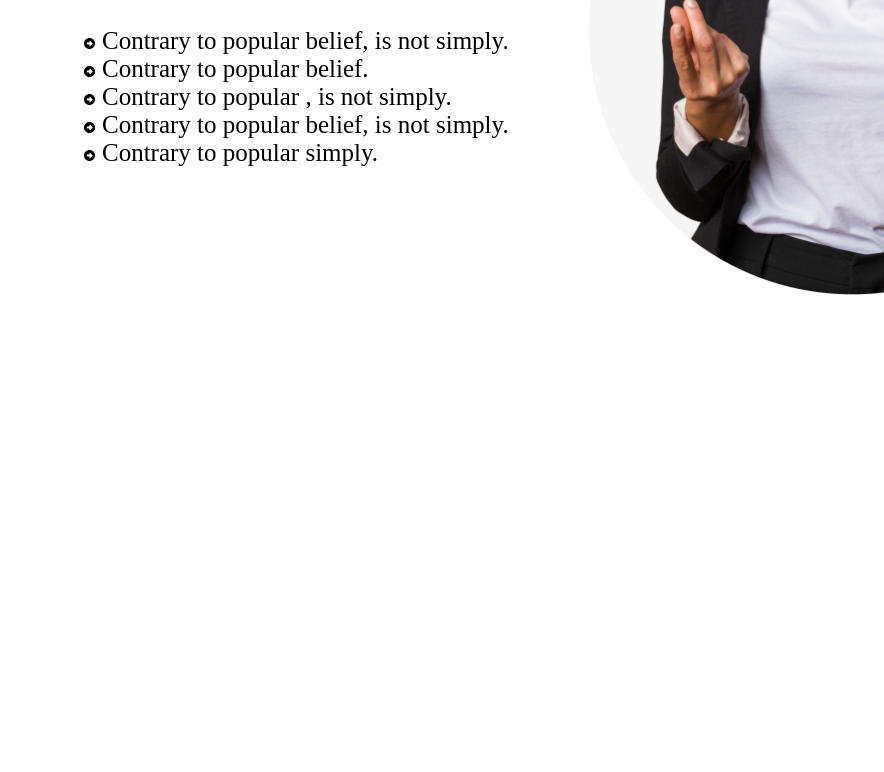
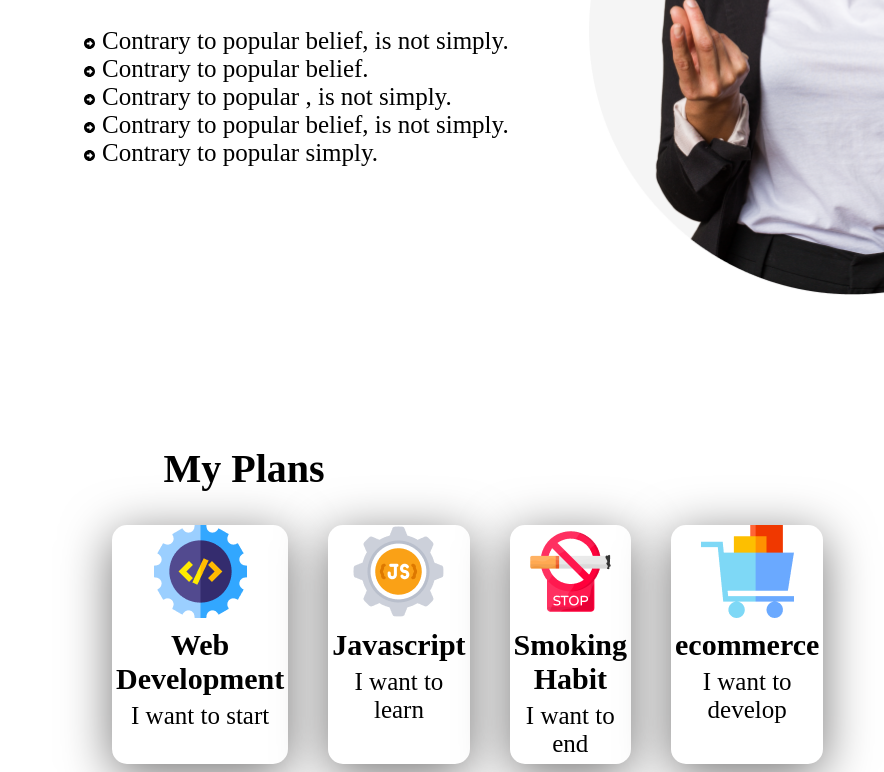
Before and after one commit to najibvai/first-assignment, a plain HTML site: page index.html in a window 1280 px wide. Shown: the part 1375-2147 px from the top of the page, without its empty margins (396-1280 px from the left). Before the commit the page ends 1678 px from the top, so only its background shows below. Drawn offline with Linux system fonts and the light colour scheme.

Commit message:
body added

```diff
--- a/index.html
+++ b/index.html
@@ -32,9 +32,32 @@
                 <img src="images/person.png" alt="" width="569px" height="723.3px">
             </div>
         </section>
-
-
-
+        <!-- My Plans -->
+        <section class="my-plans">
+            <h2 class="plans-head">My Plans</h2>
+            <div class="expert-in">
+                <div class="skill">
+                    <img src="images/icons/web.png" alt="" srcset="">
+                    <p class="skill-title">Web Development</p>
+                    <p class="skill-description">I want to start</p>
+                </div>
+                <div class="skill">
+                    <img src="images/icons/js.png" alt="" srcset="">
+                    <p class="skill-title">Javascript</p>
+                    <p class="skill-description">I want to learn</p>
+                </div>
+                <div class="skill">
+                    <img src="images/icons/smoke.png" alt="" srcset="">
+                    <p class="skill-title">Smoking Habit</p>
+                    <p class="skill-description">I want to end</p>
+                </div>
+                <div class="skill">
+                    <img src="images/icons/ecom.png" alt="" srcset="">
+                    <p class="skill-title">ecommerce</p>
+                    <p class="skill-description">I want to develop</p>
+                </div>
+            </div>
+        </section>
     </main>
 
 </body>
--- a/style/assignment.css
+++ b/style/assignment.css
@@ -1,17 +1,18 @@
-.head{
+.head {
     background-image: url('/images/banner/banner2.png');
     background-repeat: no-repeat;
     width: 1600px;
     height: 809px;
     display: flex;
     align-items: center;
-    margin:auto;
+    margin: auto;
 }
 
-.header{
-    margin-left: 500px;}
+.header {
+    margin-left: 500px;
+}
 
-.btn-primary{
+.btn-primary {
     width: 160px;
     height: 64px;
     font-weight: 600;
@@ -21,33 +22,67 @@
     border: 1;
 }
 
-section li{
-    list-style:url(/images/icons/circle-right-solid.svg);
+section li {
+    list-style: url(/images/icons/circle-right-solid.svg);
 }
 
 
-    .section{
+.section {
     display: flex;
     margin-top: 130px;
     margin-left: 450px;
     margin-right: 322px;
     width: 1072px;
     height: 723.3px;
-        content:none;
+    content: none;
 }
-    .body-title{
+
+.body-title {
     font-size: 40px;
     font-style: normal;
 }
 
-    .body-description{
+.body-description {
     font-size: 25px;
 }
 
-    .section-summary{
+.section-summary {
     font-size: 30px;
     margin-top: 200px;
 }
-    .section-summary li{
+
+.section-summary li {
     font-size: 25px;
 }
+
+/* My Plans Section */
+.plans-head {
+    margin-top: 150px;
+    text-align: center;
+    font-size: 40px;
+}
+
+.expert-in {
+    display: flex;
+    gap: 40px;
+    margin: 0 500px;
+    text-align: center;
+}
+
+.skill-title {
+    font-weight: 700;
+    font-size: 30px;
+    margin: 6px 4px;
+}
+
+.skill-description {
+    font-weight: 500;
+    font-size: 25px;
+    margin: 6px 0;
+}
+
+.skill{
+    background: rgb(255, 255, 255);
+    box-shadow: 0px 10px 50px rgb(117, 116, 116);
+    border-radius: 15px;
+}
```
Lines whose indentation alone changed are shown as unchanged.
